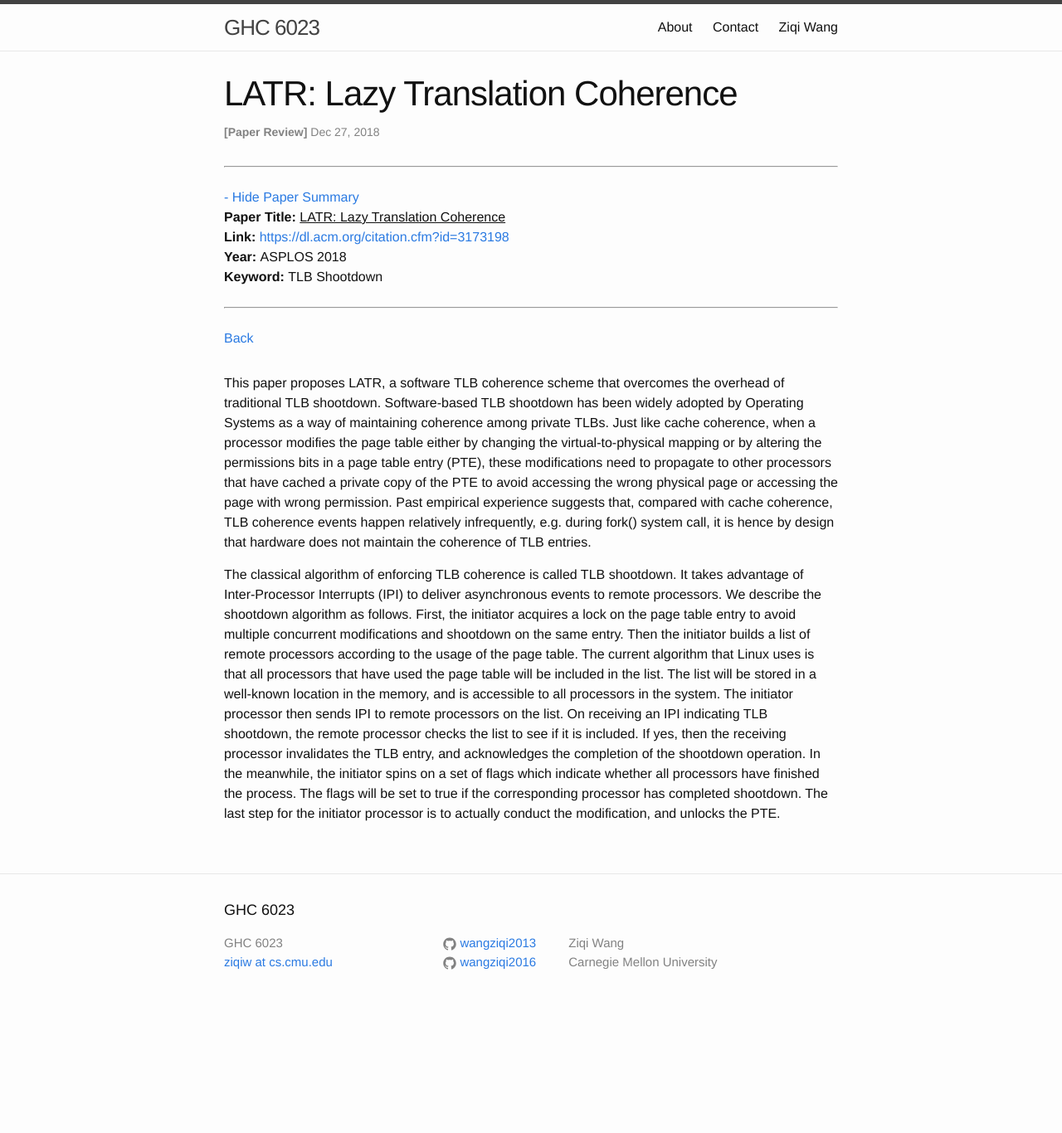
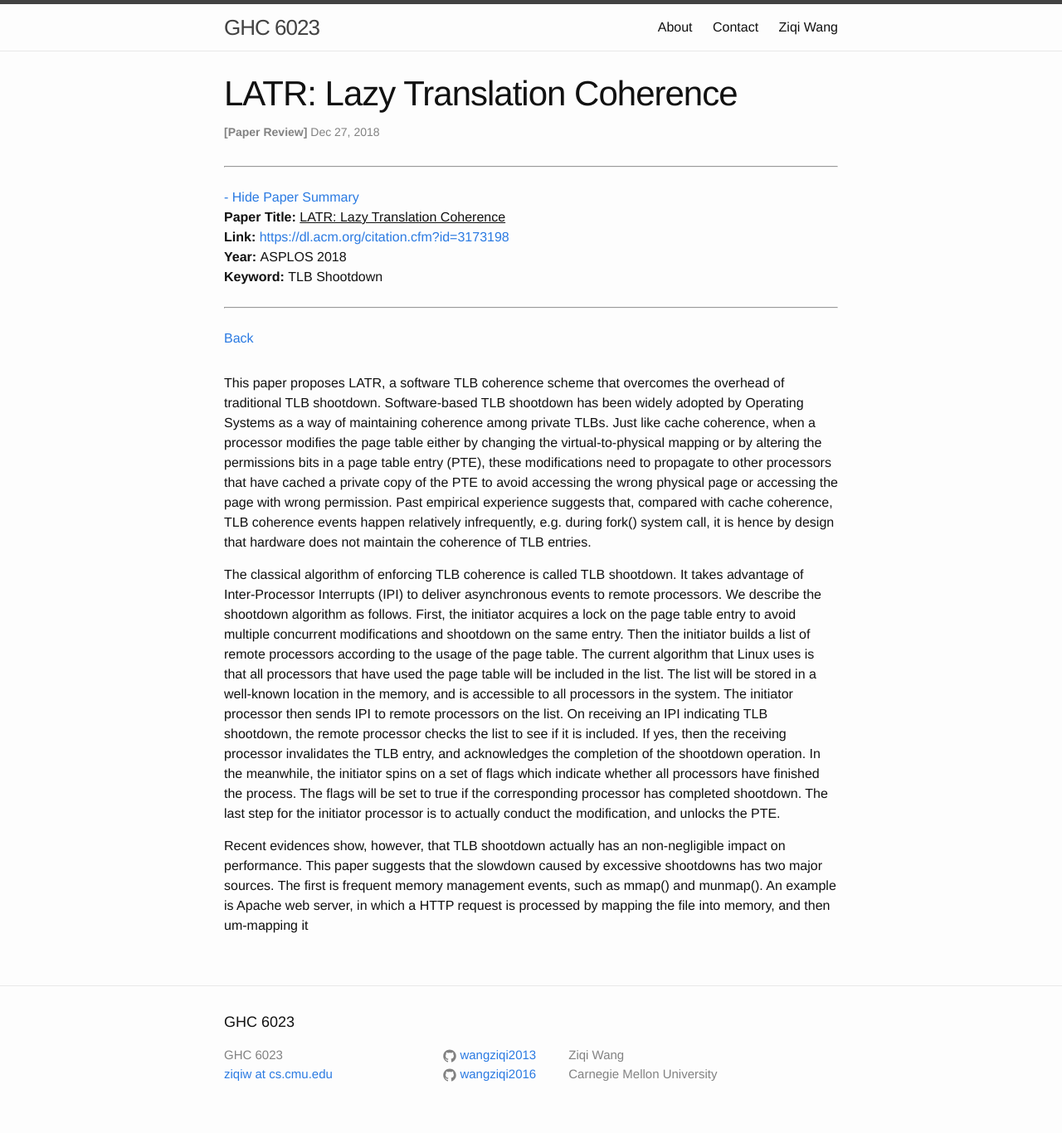
Before and after one commit to wangziqi2013/wangziqi2013.github.io, a Jekyll site: the page built from _posts/2018-12-26-latr.markdown, in a window 1280 px wide. Shown: the whole page at 83% size. Built offline with Jekyll 4.4.1, drawn with Linux system fonts in a browser that asks for light colours; before the commit the page ends 1231 px from its top, so only the background shows below that.

Commit message:
Working on Apache

```diff
--- a/_posts/2018-12-26-latr.markdown
+++ b/_posts/2018-12-26-latr.markdown
@@ -34,3 +34,8 @@ the TLB entry, and acknowledges the completion of the shootdown operation. In th
 a set of flags which indicate whether all processors have finished the process. The flags will be set to true if the
 corresponding processor has completed shootdown. The last step for the initiator processor is to actually conduct
 the modification, and unlocks the PTE.
+
+Recent evidences show, however, that TLB shootdown actually has an non-negligible impact on performance. This paper
+suggests that the slowdown caused by excessive shootdowns has two major sources. The first is frequent memory management
+events, such as mmap() and munmap(). An example is Apache web server, in which a HTTP request is processed by mapping
+the file into memory, and then um-mapping it
```
